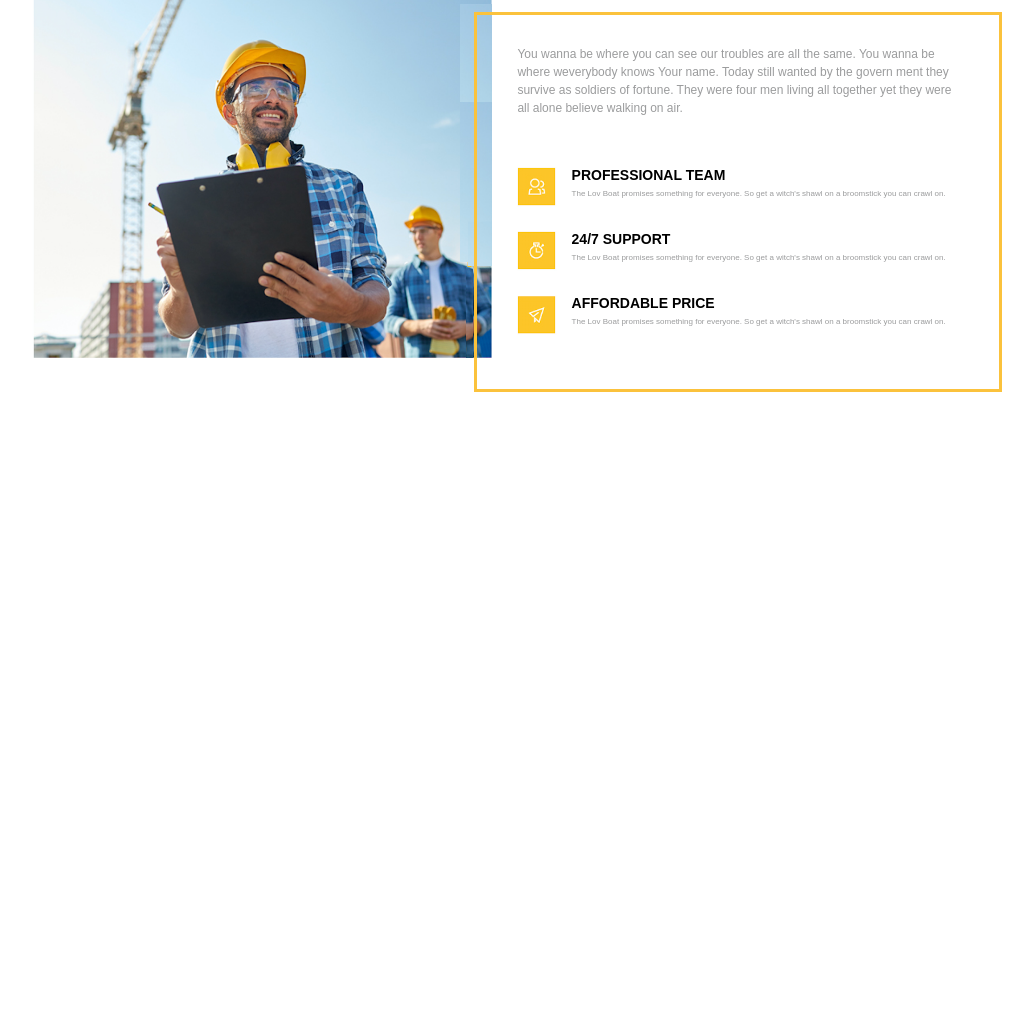
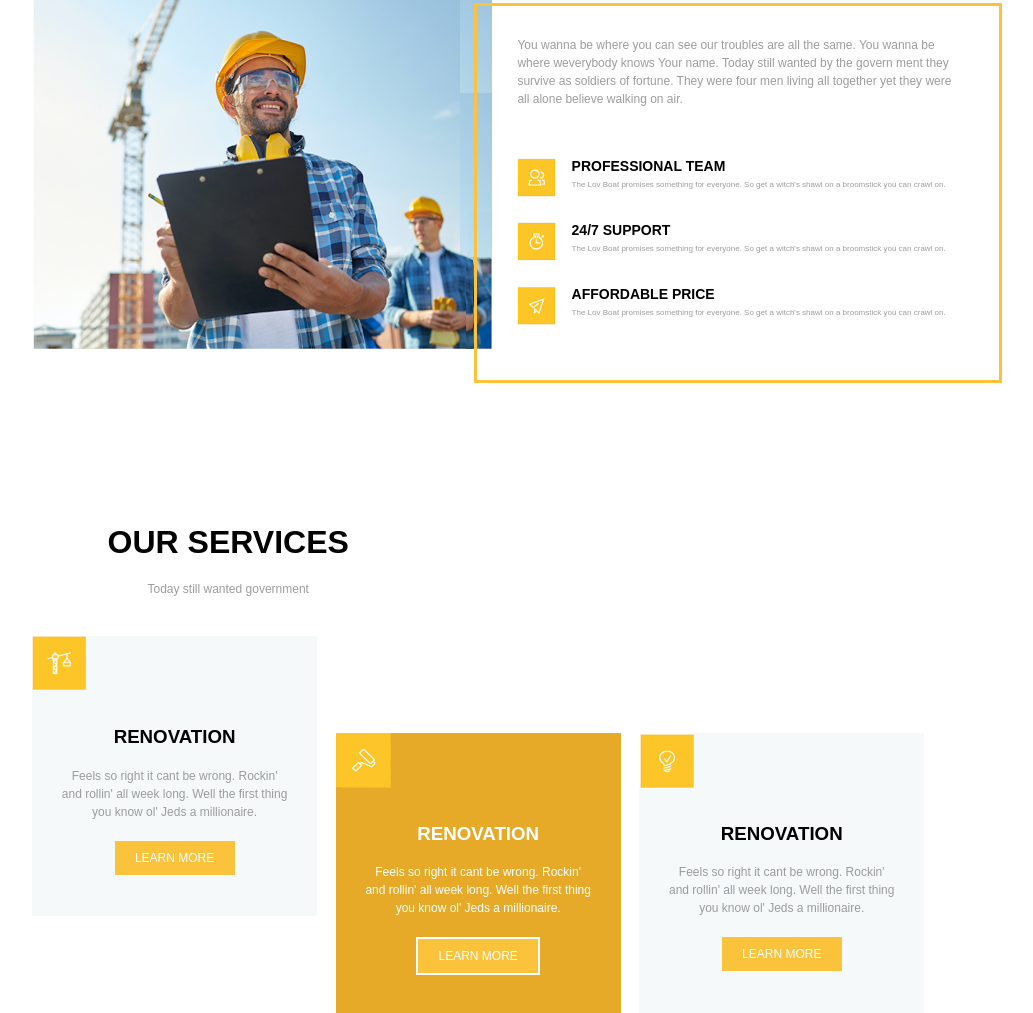
Before and after one commit to yakushou730/FrontEndHomework-handmade, a plain HTML site: page index.html in a window 1280 px wide. Shown: the part 949-1962 px from the top of the page, without its empty margins (148-1181 px from the left). Before the commit the page ends 1691 px from the top, so only its background shows below. Drawn offline with Linux system fonts and the light colour scheme.

Commit message:
Finish our-services

```diff
--- a/css/main.css
+++ b/css/main.css
@@ -158,6 +158,7 @@ a {
 #welcometo .welcome-big-block {
   position: relative;
   margin-top: 60px;
+  margin-bottom: -230px;
 }
 
 #welcometo .welcome-pic {
@@ -171,6 +172,10 @@ a {
   padding: 30px 40px;
   top: -350px;
   left: 50px;
+}
+
+#welcometo > .container > p {
+  font-size: 8px;
 }
 
 .welcome-pic img {
@@ -219,3 +224,90 @@ a {
 .welcome-info .right h3 {
   font-size: 14px;
 }
+
+/* #our-services */
+#our-services .container {
+  text-align: center;
+}
+
+#our-services .container p {
+  font-size: 12px;
+}
+
+#our-services .services-block {
+  position: relative;
+}
+
+.services-big-block {
+  margin-top: 40px;
+}
+
+.services-block {
+  width: 31%;
+  height: 280px;
+  margin: 0 1%;
+  text-align: center;
+}
+
+.services-block:nth-child(1) {
+  margin-left: 0%;
+}
+
+.services-block:nth-child(2n+1) {
+  background-color: rgb(245, 249, 250)
+}
+
+.services-block:nth-child(2n) {
+  background-color: rgb(230, 170, 40)
+}
+
+.services-block img {
+  width: 55px;
+  position: absolute;
+  top: 0px;
+  left: 0px;
+}
+
+.services-block:nth-child(2n+1) h3 {
+  margin-top: 90px;
+}
+
+.services-block:nth-child(2n) h3 {
+  margin-top: 90px;
+  color: white;
+}
+
+
+.services-block:nth-child(2n+1) p {
+  line-height: 150%;
+  width: 80%;
+  margin: 0 auto;
+  margin-bottom: 20px;
+}
+
+.services-block:nth-child(2n) p {
+  line-height: 150%;
+  width: 80%;
+  margin: 0 auto;
+  margin-bottom: 20px;
+  color: white;
+}
+
+.services-block:nth-child(2n+1) div {
+  background-color: rgb(251, 194, 60);
+  padding: 10px 0;
+  width: 120px;
+  color: white;
+  margin: 0 auto;
+  font-size: 12px;
+}
+
+.services-block:nth-child(2n) div {
+  background-color: rgb(251, 194, 60);
+  border: 2px solid white;
+  padding: 10px 0;
+  width: 120px;
+  color: white;
+   margin: 0 auto;
+  font-size: 12px;
+}
--- a/index.html
+++ b/index.html
@@ -117,9 +117,34 @@
         <div class="clearfix"></div>
       </div>
     </div>
-
   </section>
-
+  <section id="our-services">
+    <div class="container">
+      <h1 class="upperletter">Our Services</h1>
+      <p class="descrip-color">Today still wanted government</p>
+      <div class="services-big-block">
+        <div class="services-block left">
+          <img src="image/renovation.png" alt="renovation">
+          <h3 class="upperletter">renovation</h3>
+          <p class="descrip-color">Feels so right it cant be wrong. Rockin' and rollin' all week long. Well the first thing you know ol' Jeds a millionaire.</p>
+          <a href="#"><div class="upperletter">Learn more</div></a>
+        </div>
+        <div class="services-block left">
+          <img src="image/painting.png" alt="painting">
+          <h3 class="upperletter">renovation</h3>
+          <p class="descrip-color">Feels so right it cant be wrong. Rockin' and rollin' all week long. Well the first thing you know ol' Jeds a millionaire.</p>
+          <div class="upperletter">Learn more</div>
+        </div>
+        <div class="services-block left">
+          <img src="image/electrical.png" alt="electrical">
+          <h3 class="upperletter">renovation</h3>
+          <p class="descrip-color">Feels so right it cant be wrong. Rockin' and rollin' all week long. Well the first thing you know ol' Jeds a millionaire.</p>
+          <div class="upperletter">Learn more</div>
+        </div>
+        <div class="clearfix"></div>
+      </div>
+    </div>
+  </section>
 
 </body>
 </html>
```
Also changed, not shown: image/electrical.png (added), image/painting.png (added), image/renovation.png (added).
